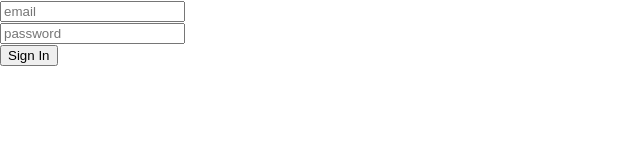
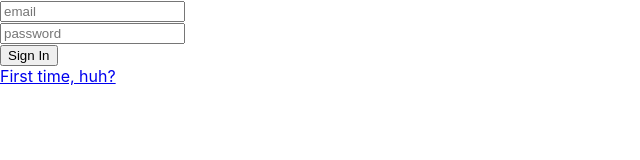
Before and after one commit to RealElias/trello-homework, a React (Create React App) app: page /sign-in in a window 1280 px wide. Shown: the top 160 px of the page, without its empty margins (0-640 px from the left). Built offline with nearby package versions, Linux system fonts and the light colour scheme.

Commit message:
redirect

```diff
--- a/src/containers/signin/index.js
+++ b/src/containers/signin/index.js
@@ -63,6 +63,9 @@ class SignInContainer extends Component {
         <div>
           <button>Sign In</button>
         </div>
+        <div>
+          <a href='/sign-up'>First time, huh?</a>
+        </div>
       </form>
     )
   }
```
